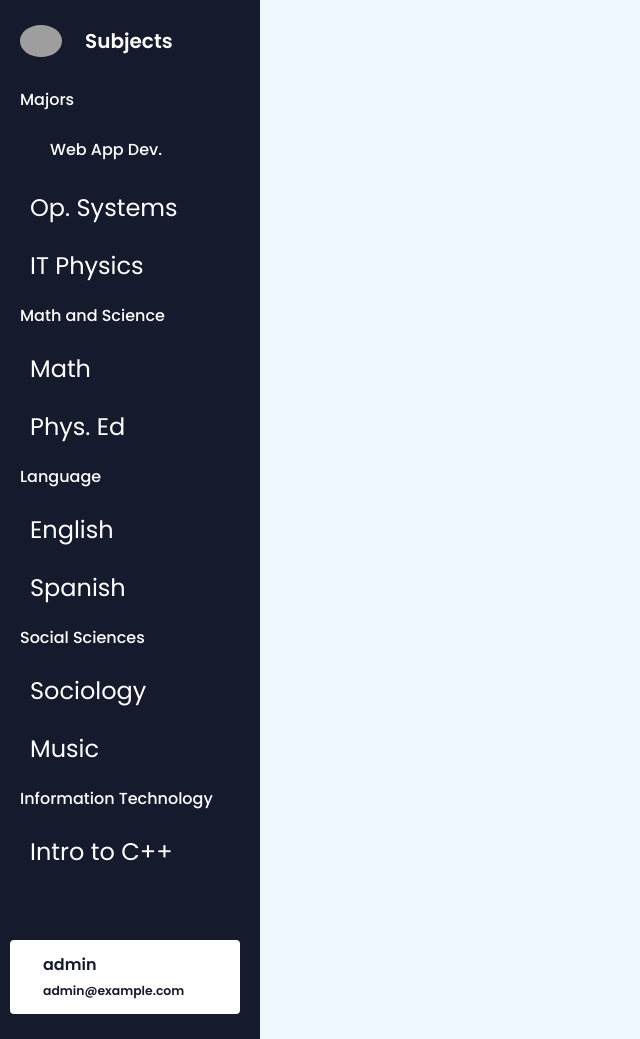
After one commit to gabmalc/CorozalCaneCuttazJohn, a PHP site: page /sidebar.html in a window 1280 px wide. The commit adds this page. Shown: the whole page, without its empty margins (0-640 px from the left). Run offline with PHP 8.4, Linux system fonts and the light colour scheme; grey boxes are pictures that could not be loaded.

Commit message:
Add files via upload

```diff
--- a/ccc/login.php
+++ b/ccc/login.php
@@ -3,7 +3,7 @@ session_start();
 
 // Include the database connection
 include 'connection.php';
-
+$_SESSION["loggedin"] = false;
 if ($_SERVER["REQUEST_METHOD"] == "POST") {
     $username = $_POST["username"];
     $password = $_POST["password"];
@@ -32,6 +32,7 @@ if ($_SERVER["REQUEST_METHOD"] == "POST") {
     }
 
     $stmt->close();
+
 }
 $conn->close();
 ?>
--- /dev/null
+++ b/ccc/sidebar.css
@@ -0,0 +1,152 @@
+/* Importing Google font - Poppins */
+@import url("https://fonts.googleapis.com/css2?family=Poppins:wght@400;500;600;700&display=swap");
+
+* {
+  margin: 0;
+  padding: 0;
+  box-sizing: border-box;
+  font-family: "Poppins", sans-serif;
+}
+
+body {
+  min-height: 100vh;
+  background: #f0f8ff;
+}
+
+.sidebar {
+  position: fixed;
+  top: 0;
+  left: 0;
+  height: 100%;
+  width: 85px;
+  display: flex;
+  overflow-x: hidden;
+  flex-direction: column;
+  background: #161a2d;
+  padding: 25px 20px;
+  transition: all 0.4s ease;
+}
+
+.sidebar:hover {
+  width: 260px;
+}
+
+.sidebar .sidebar-header {
+  display: flex;
+  align-items: center;
+}
+
+.sidebar .sidebar-header img {
+  width: 42px !important;
+  border-radius: 50% !important;
+}
+
+.sidebar .sidebar-header h2 {
+  color: #fff;
+  font-size: 1.25rem;
+  font-weight: 600;
+  white-space: nowrap;
+  margin-left: 23px;
+}
+
+.sidebar-links h4 {
+  color: #fff;
+  font-weight: 500;
+  white-space: nowrap;
+  margin: 10px 0;
+  position: relative;
+}
+
+.sidebar-links h4 span {
+  opacity: 0;
+}
+
+.sidebar:hover .sidebar-links h4 span {
+  opacity: 1;
+}
+
+.sidebar-links .menu-separator {
+  position: absolute;
+  left: 0;
+  top: 50%;
+  width: 100%;
+  height: 1px;
+  transform: scaleX(1);
+  transform: translateY(-50%);
+  background: #4f52ba;
+  transform-origin: right;
+  transition-delay: 0.2s;
+}
+
+.sidebar:hover .sidebar-links .menu-separator {
+  transition-delay: 0s;
+  transform: scaleX(0);
+}
+
+.sidebar-links {
+  list-style: none;
+  margin-top: 20px;
+  height: 80%;
+  overflow-y: auto;
+  scrollbar-width: none;
+}
+
+.sidebar-links::-webkit-scrollbar {
+  display: none;
+}
+
+.sidebar-links li a {
+  display: flex;
+  align-items: center;
+  gap: 0 20px;
+  color: #fff;
+  font-weight: 500;
+  white-space: nowrap;
+  padding: 15px 10px;
+  text-decoration: none;
+  transition: 0.2s ease;
+}
+
+.sidebar-links li a:hover {
+  color: #161a2d;
+  background: #fff;
+  border-radius: 4px;
+}
+
+.user-account {
+  margin-top: auto;
+  padding: 12px 10px;
+  margin-left: -10px;
+}
+
+.user-profile {
+  display: flex;
+  align-items: center;
+  color: #161a2d;
+}
+
+.user-profile img {
+  width: 42px;
+  border-radius: 50%;
+  border: 2px solid #fff;
+}
+
+.user-profile h3 {
+  font-size: 1rem;
+  font-weight: 600;
+}
+
+.user-profile span {
+  font-size: 0.775rem;
+  font-weight: 600;
+}
+
+.user-detail {
+  margin-left: 23px;
+  white-space: nowrap;
+}
+
+.sidebar:hover .user-account {
+  background: #fff;
+  border-radius: 4px;
+}
--- /dev/null
+++ b/ccc/sidebar.html
@@ -0,0 +1,115 @@
+<!DOCTYPE html>
+<!-- Coding By CodingNepal - www.codingnepalweb.com -->
+<html lang="en">
+  <head>
+    <meta charset="UTF-8" />
+    <meta name="viewport" content="width=device-width, initial-scale=1.0" />
+    <title>Sidebar Menu HTML and CSS | CodingNepal</title>
+    <!-- Linking Google Font Link For Icons -->
+    <link
+      rel="stylesheet"
+      href="https://fonts.googleapis.com/css2?family=Material+Symbols+Outlined:opsz,wght,FILL,GRAD@20..48,100..700,0..1,-50..200"
+      href="https://fonts.gstatic.com/s/materialsymbolsoutlined/v213/kJEhBvYX7BgnkSrUwT8OhrdQw4oELdPIeeII9v6oFsI.woff2"
+    />
+    <link rel="stylesheet" href="sidebar.css" />
+  </head>
+  <body>
+    <aside class="sidebar">
+      <div class="sidebar-header">
+        <img src="C:\xampp\htdocs\ccc\assets\BHS.png" alt="logo"/>
+        <h2>Subjects</h2>
+      </div>
+      <ul class="sidebar-links">
+        <h4>
+          <span>Majors</span>
+          <div class="menu-separator"></div>
+        </h4>
+        <li>
+          <a href="#">
+            <span class="material-symbols-outlined"> </span><span>Web App Dev.</span> </a
+          >
+        </li>
+        <li>
+          <a href="#">
+            <span class="material-symbols-outlined"> <span>Op. Systems</span> </a
+          >
+        </li>
+        <li>
+          <a href="#">
+            <span class="material-symbols-outlined"> <span>IT Physics</span> </a
+          >
+        </li>
+        <h4>
+          <span>Math and Science</span>
+          <div class="menu-separator"></div>
+        </h4>
+        <li>
+          <a href="#">
+            <span class="material-symbols-outlined"> <span>Math</span> </a
+          >
+        </li>
+        <li>
+          <a href="#"
+            ><span class="material-symbols-outlined"> <span>Phys. Ed</span> </a
+          >
+        </li>
+        <li>
+        </li>
+        <h4>
+          <span>Language</span>
+          <div class="menu-separator"></div>
+        </h4>
+        <li>
+          <a href="#"
+            ><span class="material-symbols-outlined"> <span>English</span></a
+          >
+        </li>
+        <li>
+          <a href="#"
+            ><span class="material-symbols-outlined"> <span>Spanish</span></a
+          >
+        </li>
+        <h4>
+          <span>Social Sciences</span>
+          <div class="menu-separator"></div>
+        </h4>
+        <li>
+          <a href="#"
+            ><span class="material-symbols-outlined"><span>Sociology</span></a
+          >
+        </li>
+        <li>
+          <a href="#"
+            ><span class="material-symbols-outlined"> <span>Music</span></a
+          >
+        </li>
+        <h4>
+          <span>Information Technology</span>
+          <div class="menu-separator"></div>
+        </h4>
+        <li>
+          <a href="#"
+            ><span class="material-symbols-outlined"><span>Intro to C++</span></a
+          >
+        </li>
+        <h4>
+          <span>Account</span>
+          <div class="menu-separator"></div>
+        </h4>
+        <li>
+          <a href="#"
+            ><span class="material-symbols-outlined"> logout </span>Logout</a
+          >
+        </li>
+      </ul>
+      <div class="user-account">
+        <div class="user-profile">
+          <div class="user-detail">
+            <h3>admin</h3>
+            <span>admin@example.com</span>
+          </div>
+        </div>
+      </div>
+    </aside>
+  </body>
+</html>
```
Also changed, not shown: ccc/index.php (+39 -5 lines), ccc/sidebar.php (added, +79 -0 lines), ccc/signup.php (+19 -7 lines), ccc/style2.css (added, +7 -0 lines).
